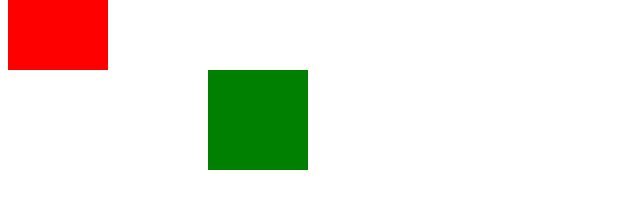
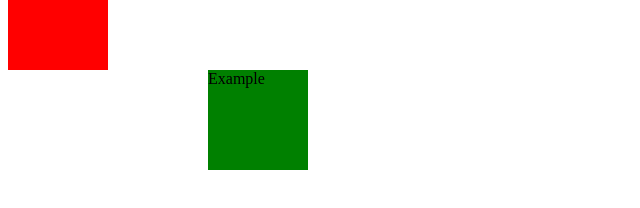
Before and after one commit to Academy-Soft-Intellect/Front-End-Course, a plain HTML site: page 05-CSS3-Examples/animations.html in a window 1280 px wide. Shown: the part 238-446 px from the top of the page, 0-640 px from the left. Drawn offline with Linux system fonts and the light colour scheme.

Commit message:
05-CSS3.pptx
05-CSS3-Examples

```diff
--- a/05-CSS3-Examples/animations.html
+++ b/05-CSS3-Examples/animations.html
@@ -9,6 +9,6 @@
 	<div class="animation1"></div>
 	<div class="animation2"></div>
 	<div class="animation3"></div>
-	<div class="animation4"></div>
+	<div class="animation4">Example</div>
 </body>
 </html>
```
Also changed, not shown: 1 other file.
